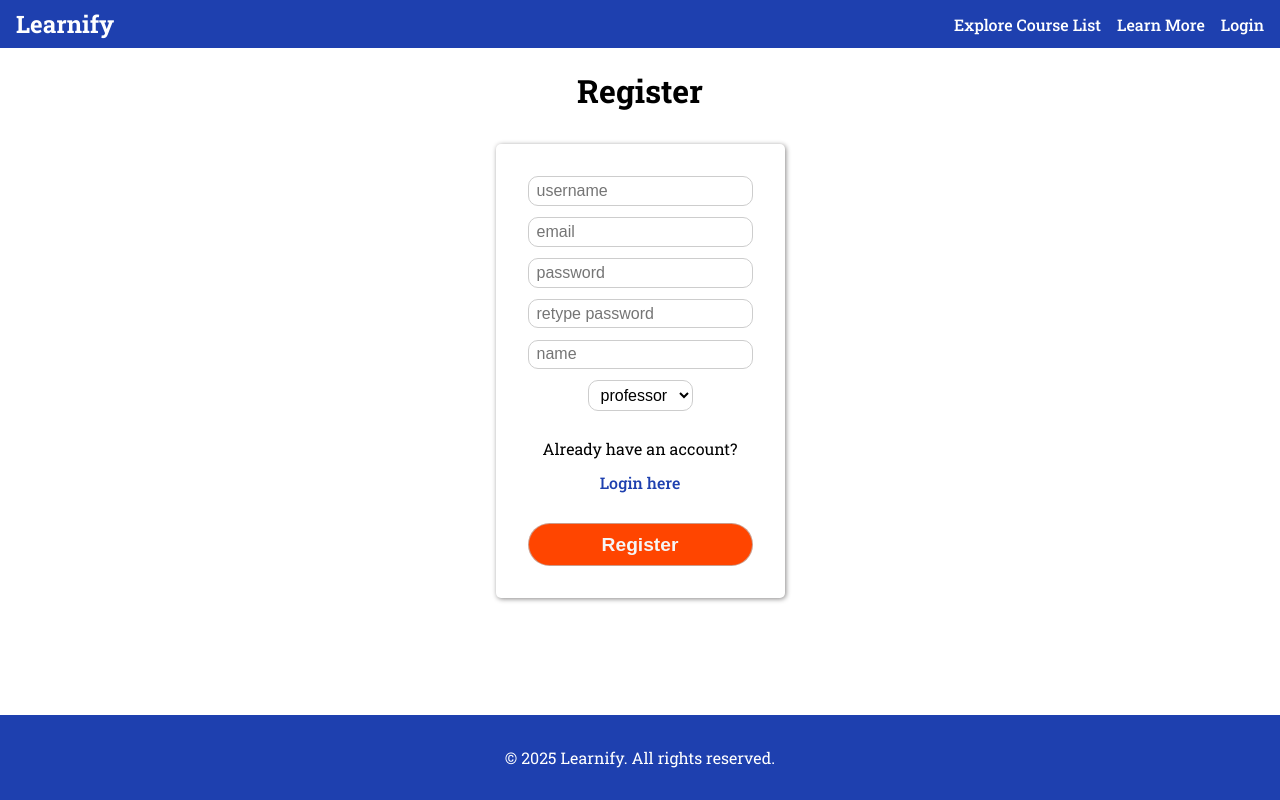
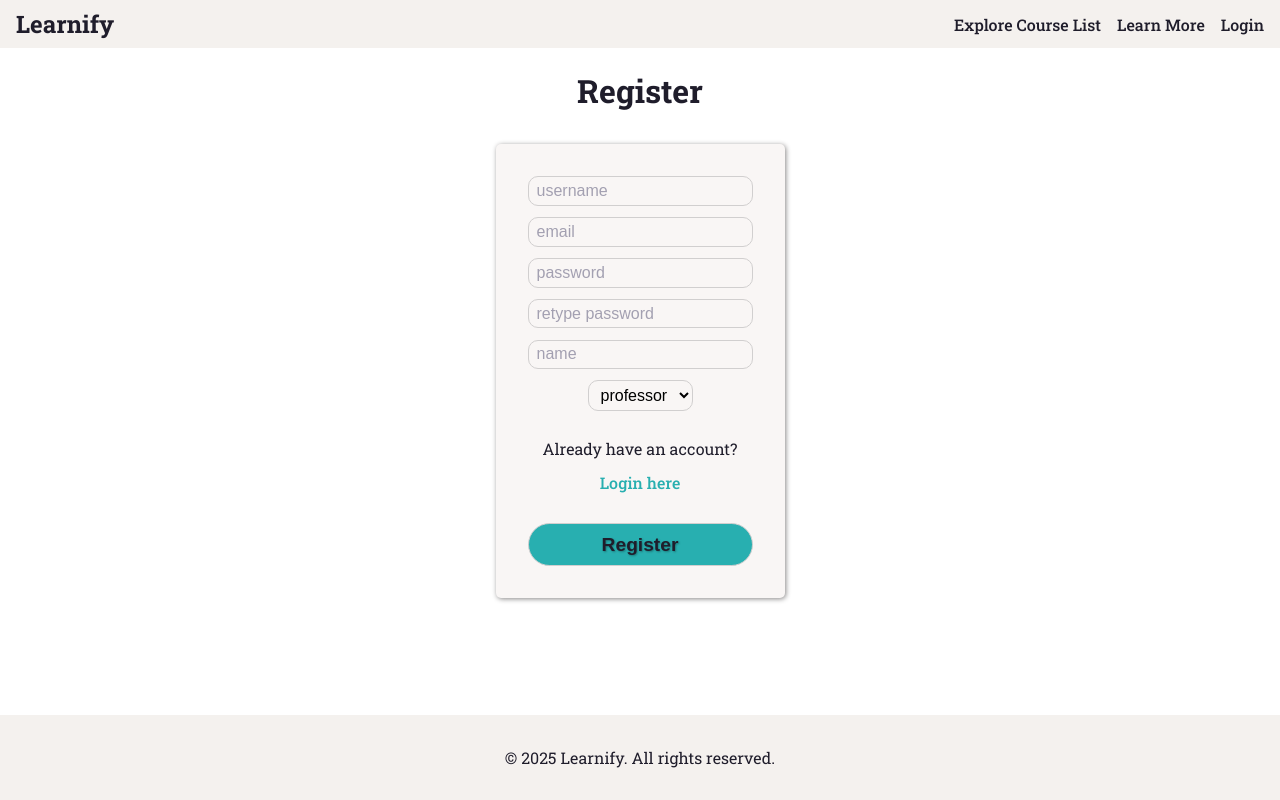
Before and after one commit to SLendyX/Sistem-cursuri-online, a React (Vite) app in the folder client/: page /register in a window 1280 px wide. Built offline with nearby package versions, Linux system fonts and the light colour scheme.

Commit message:
added "logged out" message, and added colour palllate and styled each page, still have to work on profile structure

```diff
--- a/client/src/Login.jsx
+++ b/client/src/Login.jsx
@@ -1,11 +1,13 @@
 import React from "react";
 import { NavLink, useNavigate } from "react-router"
+import { LoggedContext } from "./context/LoggedContext";
 
 export default function(){
     const [username, setUsername] = React.useState("")
     const [password, setPassword] = React.useState("")
+
     const redirectLogIn = useNavigate()
-
+    const logged = React.useContext(LoggedContext)
 
     function login(e){
         e.preventDefault()
@@ -18,6 +20,7 @@ export default function(){
                 })
             }).then(res => res.json())
             .then(data => {
+                logged.setIsLogged(true)
                 redirectLogIn("/profile", {
                     state: {
                         fromLogin: true
--- a/client/src/Profil.jsx
+++ b/client/src/Profil.jsx
@@ -8,7 +8,6 @@ export default function(){
     const [fromLogin, setFromLogin] = React.useState(false)
     const profileDetailsElements = []
 
-    const location = useLocation();
     const navigate = useNavigate();
 
     const logged = useContext(LoggedContext)
@@ -17,19 +16,7 @@ export default function(){
         fetch("/api/profile")
         .then(res => res.json())
         .then(data => setProfileDetails(data));
-
-        setFromLogin(location.state?.fromLogin)
     }, []);
-
-    React.useEffect(() => {
-        if(fromLogin){
-            logged.setIsLogged(true)
-            setTimeout(() => {
-                setFromLogin(false)
-            }, 3000)
-
-        }
-    },[fromLogin])
 
     function logOut(){
         fetch("/api/logout", {
@@ -40,7 +27,11 @@ export default function(){
         .then(data => {
             logged.setIsLogged(false)
             setProfileDetails({err: "You have been logged out."})
-            navigate("/")
+            navigate("/", {
+                state: {
+                    fromLogOut: true
+                }
+            })
         }).catch(err => {
             console.error("Error logging out:", err)
         })
@@ -62,9 +53,6 @@ export default function(){
 
     return (
         <div>
-            <p className="login-success-message"
-                style={{display: fromLogin ? "block" : "none"}}
-            >You have logged in succesfully!</p>
             <h1>Profile</h1>
             <ul>
                 {profileDetailsElements}
--- a/client/src/Register.jsx
+++ b/client/src/Register.jsx
@@ -1,5 +1,6 @@
 import React from "react";
-import { NavLink } from "react-router"
+import { NavLink, useNavigate } from "react-router"
+import { LoggedContext } from "./context/LoggedContext";
 
 export default function(){
     const [username, setUsername] = React.useState("")
@@ -8,6 +9,9 @@ export default function(){
     const [retypePassword, setRetypePassword] = React.useState("")
     const [name, setName] = React.useState("")
     const [type, setType] = React.useState("professor")
+
+    const redirectRegister = useNavigate()
+    const logged = React.useContext(LoggedContext)
 
     const stateArray = {
         constants:[username, email, password, retypePassword, name],
@@ -48,6 +52,14 @@ export default function(){
                     type,
                     name
                 })
+            }).then(res => res.json())
+            .then(data => {
+                logged.setIsLogged(true)
+                redirectRegister("/profile", {
+                    state: {
+                        fromLogin: true
+                    }
+                })
             })
 
         return
--- a/client/src/index.css
+++ b/client/src/index.css
@@ -14,8 +14,48 @@ body{
   margin: 0;
   padding: 0;
   font-family: "Roboto Slab", serif;
-  --dashboard-background: #1e40af;
+  background-color: var(--background-body);
+
+  /* Backgrounds */
+  --dashboard-background: #F4F1EE;  /* light neutral beige */
+  --background-body: #FFFFFF;       /* main page background */
+  --form-background: #F9F6F5;       /* slightly off-white for forms */
+
+  /* Text */
+  --text-color-dark: #1F1D2B;       /* deep muted navy/charcoal */
+  --text-color-light: #A3A0B1;      /* soft gray for placeholders / secondary text */
+
+  /* Buttons */
+  --button-background: #28AFB0;     /* teal/cyan for primary buttons */
+  --button-hover: #1F8C8A;          /* darker teal for hover state */
+  --button-active: #176767;         /* even darker teal for active state */
+
+  /* Borders */
+  --border-color: #D1CFCF;          /* soft gray for inputs / cards */
+
+  /* Accents / Links / Underlines */
+  --underline-text: #FF6B6B;        /* coral for links and hover accents */
+  --link-color: #28AFB0;            /* matching teal for links */
+  --link-hover: #FF6B6B;            /* coral hover for links */
+
+  /* Form inputs */
+  --input-focus-border: #28AFB0;    /* teal for focused inputs */
+  --input-placeholder: #A3A0B1;     /* soft gray placeholder text */
+
+  /* Cards / Shadows */
+  --card-shadow: rgba(0, 0, 0, 0.1); /* subtle shadow for cards and forms */
+
+
+  color: var(--text-color-dark);
+
+
+  /* #1e40af */
 }
+/*
+#474A48
+#2C302E
+#0F0326
+*/
 
 main{
   width: 50%;
@@ -23,8 +63,18 @@ main{
   flex: 1;
 }
 
+main a{
+  color: var(--link-color);
+  font-weight: 500;
+}
+
+main a:hover{
+  text-decoration: underline;
+  color: var(--link-hover);
+}
+
 footer, nav, .navbar a{
-  color:white;
+  color: var(--text-color-dark);
 }
 
 
@@ -82,31 +132,39 @@ form{
 }
 
 .login-form, .register-form{
-  background-color: white;
+  background-color: var(--form-background);
   padding: 2em;
   box-shadow: 1px 1px 5px rgb(138, 136, 136);
   border-radius: 5px;
 }
 
 form button{
-  font-size: 1.2rem;
-  margin-top: 1em;
-  border: .5px solid #bbbb;
-  border-radius: 30px;
-  background-color: orangered;
-  padding: .5em 1em;
-  color:whitesmoke;
-  font-weight:700;
-  cursor: pointer;
   width: 100%;
 }
 
+button{
+  font-size: 1.2rem;
+  margin-top: 1em;
+  border: .5px solid var(--border-color);
+  border-radius: 30px;
+  /* background-color: orangered; */
+  background-color: var(--button-background);
+  padding: .5em 1em;
+  color:var(--text-color-dark);
+  font-weight:700;
+  cursor: pointer;
+  text-shadow: 1px 1px 2px rgba(0, 0, 0, 0.3);
+
+
+}
+
 button:hover{
-  background-color: #e53e02;
+  background-color: var(--button-hover);
   box-shadow: 0 0 3px rgb(48, 47, 47);
 }
 
 button:active{
+  background-color: var(--button-active);
   box-shadow: inset 1px 1px 10px black;
 }
 
@@ -115,12 +173,16 @@ form input, form select{
   padding: .3em .5em;
   font-size: 1rem;
   border-radius: 10px;
-  border: 1px solid #bbbb;
+  border: 1px solid var(--border-color);
+}
+
+form input::placeholder{
+  color: var(--text-color-light);
 }
 
 form input:focus, form select:focus{
   outline: none;
-  border: 2px solid #1e40af;
+  border: 2px solid var(--input-focus-border);
 }
 
 .register-text, .login-text{
@@ -129,12 +191,13 @@ form input:focus, form select:focus{
 
 .redirect-link{
   text-decoration: none;
-  color: #1e40af;
+  color: var(--link-color);
   font-weight: 500;
 }
 
 .redirect-link:hover{
   text-decoration: underline;
+  color: var(--link-hover);
 }
 
 /*------ navigation --------*/
@@ -143,8 +206,8 @@ form input:focus, form select:focus{
   position: fixed;
   bottom: 100px;
   right: 20px;
-  background-color: #1e40af;
-  color: white;
+  background-color: var(--button-background);
+  /* color: white; */
   border: none;
   padding: 10px 15px;
   border-radius: 5px;
@@ -152,6 +215,10 @@ form input:focus, form select:focus{
   font-size: 16px;
   box-shadow: 0 2px 5px rgba(0,0,0,0.3);
   transition: background-color 0.3s, box-shadow 0.3s;
+}
+
+.back-to-top-button:hover{
+  background-color: var(--button-hover);
 }
 
 /* Links container */
@@ -170,11 +237,11 @@ form input:focus, form select:focus{
 
 /* Active link styling */
 .nav-link:hover {
-  border-bottom: 2px solid #93c5fd;
+  border-bottom: 2px solid  var(--underline-text);
 }
 
 .nav-link.active{
-  border-bottom: 2px solid #FFF;
+  border-bottom: 2px solid var(--underline-text);
 }
 
 /* Profile link */
@@ -187,7 +254,7 @@ form input:focus, form select:focus{
   color: #93c5fd;
 } */
 .navbar a:hover{
-  color: #93c5fd;
+  color: var(--underline-text);
 }
 
 /* Navbar container */
@@ -226,12 +293,12 @@ footer{
 
 .course-card{
   width: 80%;
-  border: 1px solid #bbbb;
+  border: 1px solid var(--border-color);
   border-radius: 5px;
   padding: 1em;
   margin: 0 auto;
   margin-bottom: 1.5em;
-  box-shadow: 1px 1px 5px rgb(138, 136, 136);
+  box-shadow: 1px 1px 5px var(--card-shadow);
 }
 
 .courses-container{
--- a/client/src/page_elements/DashBoard.jsx
+++ b/client/src/page_elements/DashBoard.jsx
@@ -4,15 +4,24 @@ import Footer from "./Footer"
 import Nav from "./Nav"
 import BackTopButton from "./BackTopButton";
 import { LoggedContext } from "../context/LoggedContext";
+import { useLocation } from "react-router";
 
 export default function(){
     const [isLogged, setIsLogged] = React.useState(false);
-
+    const location = useLocation();
 
     return(
         <div className="site-page-container">
+
             <LoggedContext value={{isLogged, setIsLogged}}>
                 <Nav/>
+                <p className="login-success-message"
+                    style={{display: location.state?.fromLogin || location.state?.fromLogOut ? "block" : "none"}}
+                >
+                    {location.state?.fromLogin ?
+                        "You have logged in succesfully!" :
+                            location.state?.fromLogOut ? "You have logged out!" : ""}
+                </p>
                 <main className="main">
                     <Outlet />
                 </main>
--- a/client/src/page_elements/Nav.jsx
+++ b/client/src/page_elements/Nav.jsx
@@ -22,6 +22,7 @@ export default function() {
             to={`/${link}`}
             key={index}
             className="nav-link"
+            style={link === "login" ? {display: logged.isLogged ? "none" : ""} : {}}
           >
             {linkText[index]}
           </NavLink>
```
